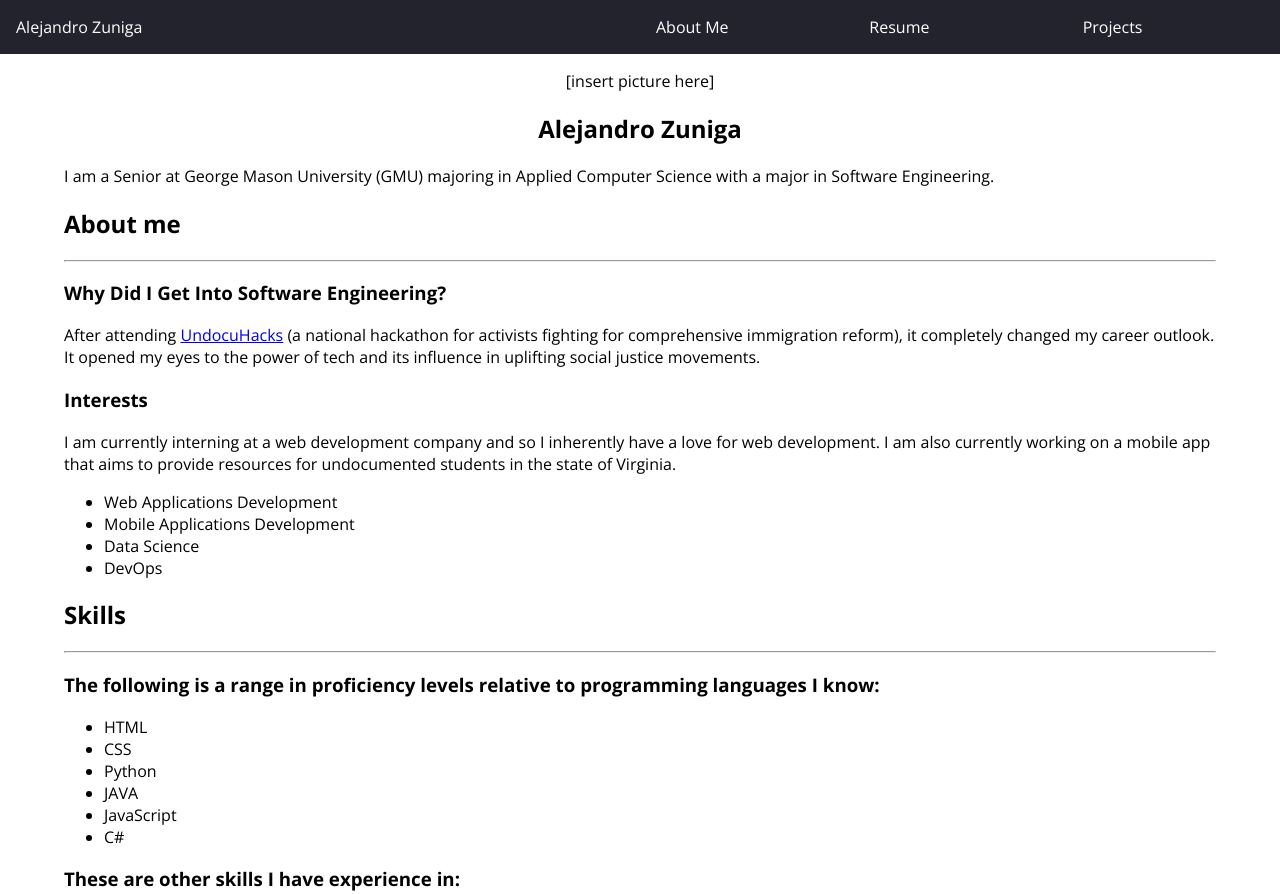
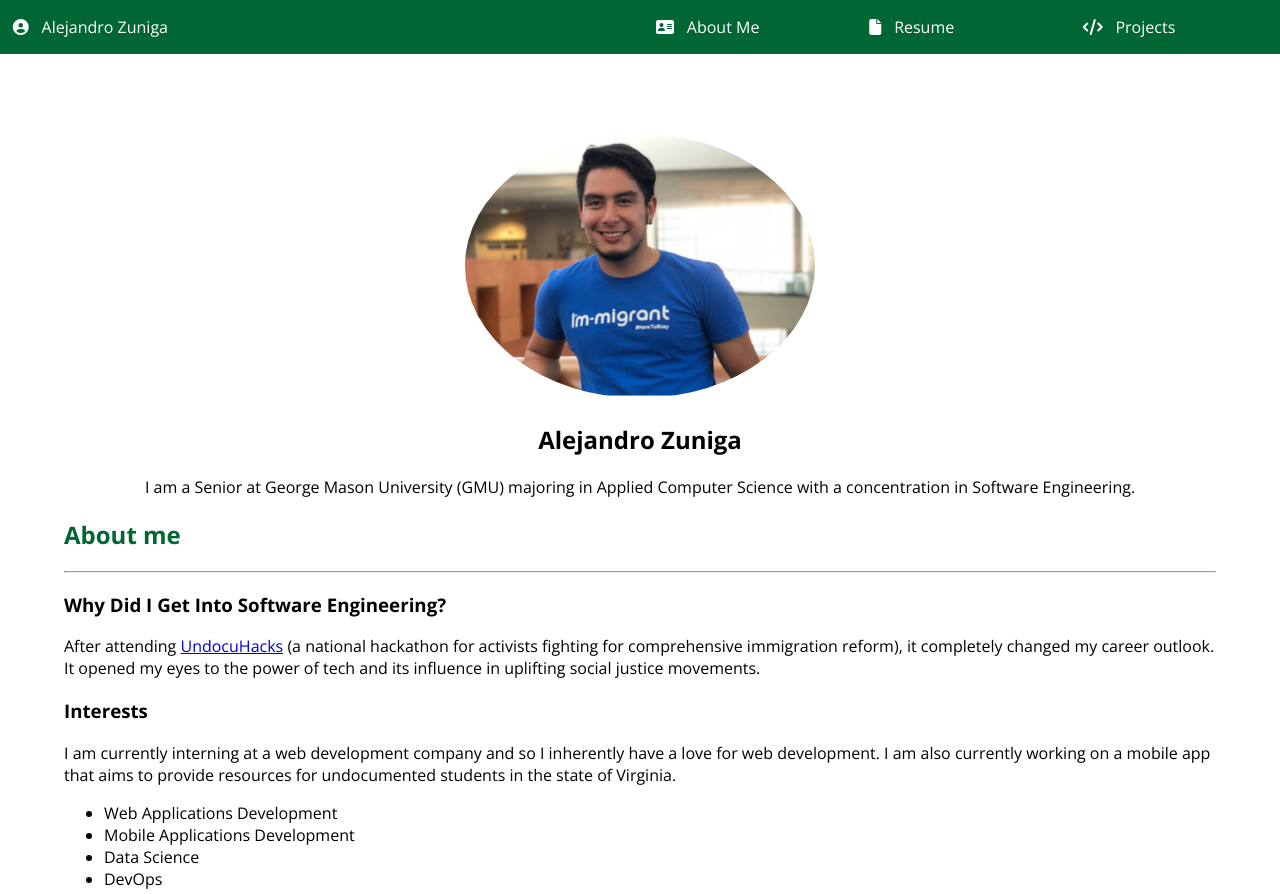
Before and after one commit to a-zuniga/Portfolio-Site, a website: page assets/home.html in a window 1280 px wide. Shown: the top 894 px of the page. Drawn offline with nearby package versions, Linux system fonts and the light colour scheme.

Commit message:
some UI changes

```diff
--- a/assets/home.css
+++ b/assets/home.css
@@ -1,7 +1,7 @@
 :root {
   font-size: 16px;
   font-family: "Open Sans";
-  --bg-primary: #23232e;
+  --bg-primary: #006633;
 }
 
 body {
@@ -14,6 +14,18 @@ body {
 main {
   margin-left: 5vw;
   margin-right: 5vw;
+
+}
+
+main h2 {
+    color: var(--bg-primary)
+}
+
+#profile-pic {
+    border-radius: 50%;
+    width: 100%;
+    max-width: 350px;
+    height: auto;
 }
 
 .navbar {
@@ -26,10 +38,18 @@ main {
 
 .nav-item {
     padding: 2vh;
+
 }
+
+.nav-item i {
+    padding-right: 1vw;
+}
+
+
 
 #logo {
     grid-column: 1 / 4;
+    padding-left: 1vw;
 }
 
 .nav-item a {
@@ -44,7 +64,8 @@ main {
 
 
 .profile {
-  text-align: center;
+    padding-top: 10vh;
+    text-align: center;
 }
 
 hr {
--- a/assets/home.html
+++ b/assets/home.html
@@ -7,16 +7,16 @@
     <meta name="viewport" content="width=device-width, initial-scale=1.0">
     <link rel="stylesheet" href="home.css">
     <link href="https://fonts.googleapis.com/css?family=Open+Sans:300,400,700&display=swap" rel="stylesheet" />
-
+    <script src="https://use.fontawesome.com/b7aa0b7935.js"></script>
 </head>
 
 <body>
     <!-- Navbar -->
     <div class="navbar">
-        <div class="nav-item" id="logo"><a href="/"><span>Alejandro Zuniga</span></a></div>
-        <div class="nav-item"><a href="#about-me"><span>About Me</span></a></div>
-        <div class="nav-item"><a href="#resume"><span>Resume</span></a></div>
-        <div class="nav-item"><a href="#projects"><span>Projects</span></a></div>
+        <div class="nav-item" id="logo"><a href="/"><span><i class="fa fa-user-circle"></i></span>Alejandro Zuniga</a></div>
+        <div class="nav-item"><a href="#about-me"><span><i class="fa fa-address-card"></i></span>About Me</a></div>
+        <div class="nav-item"><a href="#resume"><span><i class="fa fa-file"></i></span>Resume</a></div>
+        <div class="nav-item"><a href="#projects"><span><i class="fa fa-code"></i></span>Projects</a></div>
     </div>
 
     <!-- Main Content -->
@@ -25,16 +25,16 @@
         <!-- Header -->
         <section id="header">
             <div class="profile">
-                <p>[insert picture here]</p>
+                <span><img src="facePro.PNG" alt="Professional headshot picture of myself" id="profile-pic"></span>
                 <h1>Alejandro Zuniga</h1>
+                <p>I am a Senior at George Mason University (GMU) majoring in Applied Computer Science with a concentration in
+                    Software Engineering.</p>
             </div>
-            <p>I am a Senior at George Mason University (GMU) majoring in Applied Computer Science with a major in
-                Software Engineering.</p>
         </section>
 
         <!-- About me -->
         <section id="about-me">
-            <h2>About me</h2>
+            <h2><strong>About me</strong></h2>
             <hr>
             <!-- Why Software Engineering -->
             <h3>Why Did I Get Into Software Engineering?</h2>
```
Also changed, not shown: assets/facePro.PNG (added).
